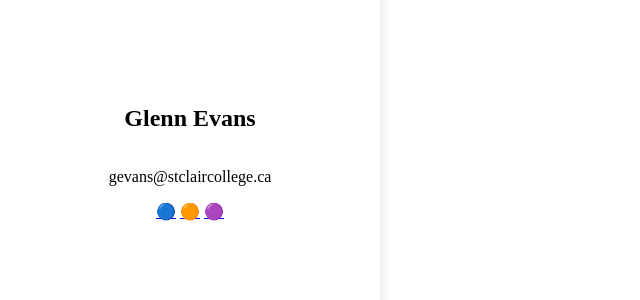
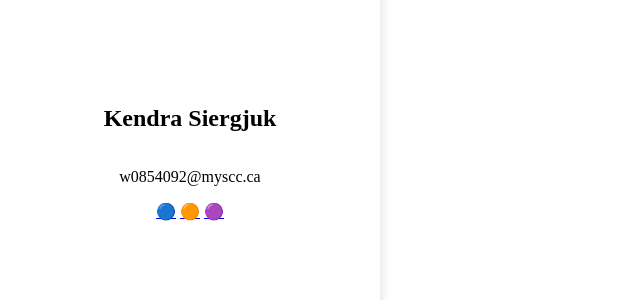
Before and after one commit to KendraSier/myPortfolio, a Jekyll site: the page built from index.html, in a window 1280 px wide. Shown: the part 297-597 px from the top of the page, without its empty margins (0-640 px from the left). Built offline with Jekyll 4.4.1, drawn with Linux system fonts in a browser that asks for light colours.

Commit message:
Update _config.yml

```diff
--- a/_config.yml
+++ b/_config.yml
@@ -1,6 +1,6 @@
 title: My Portfolio
-name: Glenn Evans
-email: gevans@stclaircollege.ca
+name: Kendra Siergjuk
+email: w0854092@myscc.ca
 baseurl: "/myportfolio"
 
 collections:
```
